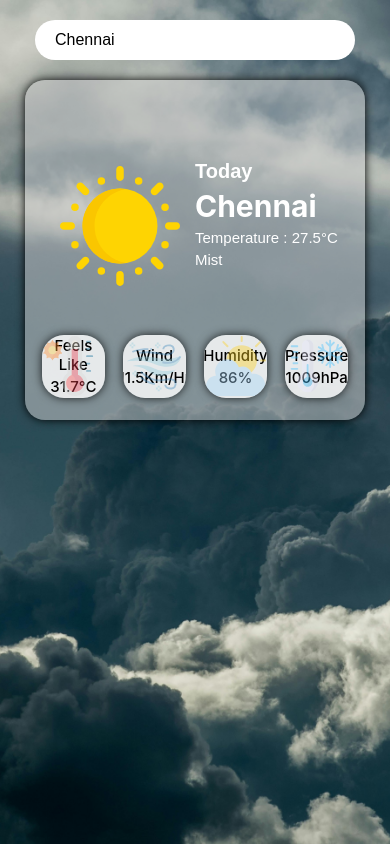
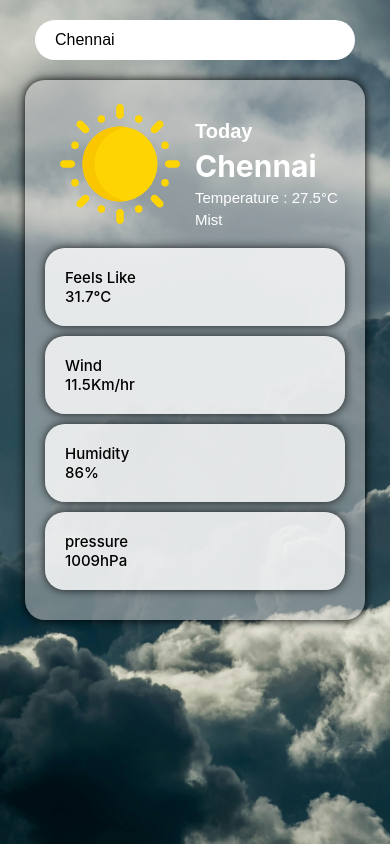
Before and after one commit to libin-98/weatherpulse, a React (Create React App) app: page / in a window 390 px wide. Built offline with nearby package versions, Linux system fonts and the light colour scheme.

Commit message:
responsive 3

```diff
--- a/src/App.css
+++ b/src/App.css
@@ -7,7 +7,8 @@
     background-size: cover;
     background-position: center;
     background-repeat: no-repeat;
-    p{
+
+    p {
         margin: 0;
     }
 
@@ -81,13 +82,14 @@
             width: 70%;
             min-width: 300px;
             background: rgba(211, 211, 211, 0.5);
-            box-shadow: 0px 0px 10px 0px  rgba(0, 0, 0, 1);
+            box-shadow: 0px 0px 10px 0px rgba(0, 0, 0, 1);
             border-radius: 20px;
             padding: 20px;
             min-height: 300px;
             display: flex;
             justify-content: flex-start;
             position: relative;
+            flex-wrap: wrap;
 
             .container-left {
                 width: 50%;
@@ -110,16 +112,20 @@
                 align-items: flex-start;
                 gap: 5px;
                 padding-top: 60px;
-                .today{
-                    font-size: clamp(1.25rem, 1.0739rem + 0.5634vw, 1.75rem);;
+
+                .today {
+                    font-size: clamp(1.25rem, 1.0739rem + 0.5634vw, 1.75rem);
+                    ;
                     font-weight: 600;
                     font-family: 'Poppins', sans-serif;
                 }
-                .main-weather{
+
+                .main-weather {
                     font-size: clamp(0.9375rem, 0.7835rem + 0.493vw, 1.375rem);
                     font-weight: 500;
                     font-family: 'Poppins', sans-serif;
                 }
+
                 .city-name {
                     color: white;
                     font-size: clamp(1.875rem, 1.4349rem + 1.4085vw, 3.125rem);
@@ -131,13 +137,17 @@
                 }
             }
 
+            .weather-responsive{
+                display: none;
+            }
+
             .weather-list {
                 position: absolute;
-                top: 75%;
+                top: 230px;
                 left: 5%;
                 width: 90%;
                 display: flex;
-                justify-content: flex-start;
+                justify-content: center;
                 align-items: center;
                 flex-direction: row;
                 gap: 6%;
@@ -148,6 +158,7 @@
 
                 .weather-item {
                     width: calc(20.5%);
+                    max-width: 200px;
                     aspect-ratio: 1;
                     /* height: 130px; */
                     border-radius: 35%;
@@ -159,14 +170,15 @@
                     padding: 20px;
                     overflow: hidden;
                     position: relative;
-                    background-color: rgba(255,255,255,0.8);
+                    background-color: rgba(255, 255, 255, 0.8);
                     box-shadow: 0px 0px 10px rgba(0, 0, 0, 0.8);
                     display: flex;
                     flex-direction: column;
                     justify-content: center;
                     align-items: center;
                     gap: 3px;
-                    img{
+
+                    img {
                         position: absolute;
                         top: 50%;
                         left: 50%;
@@ -183,3 +195,61 @@
     }
 
 }
+@media only screen and (max-width: 1600px){
+    .weather-list {
+        top: 245px  !important;
+    }
+}
+@media only screen and (max-width: 1400px){
+    .weather-list {
+        top: 260px  !important;
+    }
+}
+
+
+@media only screen and (max-width: 1200px) {
+    .weather-list {
+        display: none !important;
+    }
+    .container-left{
+        img{
+            transform: translateY(0%) !important;
+        }
+    }
+    .container-right{
+        padding-top: 20px !important;
+    }
+
+    .weather-responsive {
+        width: 100% !important;
+        display: flex !important;
+        flex-direction: row;
+        justify-content: flex-start;
+        gap: 4%;
+        flex-wrap: wrap;
+        min-height: 200px;
+        background-color:transparent;
+        margin-top: 20px;
+        .responsive-item{
+            box-sizing: border-box;
+            width: 48%;
+            padding: 20px;
+            /* height: 60px; */
+            background-color: rgba(255, 255, 255, 0.8);
+            box-shadow: 0px 0px 10px rgba(0, 0, 0, 0.8);
+            border-radius: 20px;
+            margin-bottom: 20px;
+            color: black;
+            font-size: clamp(0.9375rem, 0.7835rem + 0.493vw, 1.375rem);
+            font-weight: 500;
+        }
+
+    }
+}
+@media only screen and (max-width: 900px){
+    .responsive-item{
+        width: 100% !important;
+        margin-bottom: 10px !important;
+    }
+
+}
--- a/src/App.js
+++ b/src/App.js
@@ -1,5 +1,5 @@
 import './App.css';
-import { getData , getCityList} from './services/generalservice';
+import { getData, getCityList } from './services/generalservice';
 import { useState } from 'react';
 import { useEffect } from 'react';
 
@@ -17,7 +17,7 @@ function App() {
     geWeathertData('Chennai');
   }, [])
 
-  function geWeathertData (city)  {
+  function geWeathertData(city) {
     getData(city, 'EN').then((data) => {
       setWeatherResult(data);
       setInputValue(city)
@@ -33,21 +33,21 @@ function App() {
     // filterWeatherdata();
   }
   const fahrenheitToCelcius = (fahrenheit) => {
-    return parseFloat(((fahrenheit - 32) * 5/9).toFixed(1));
+    return parseFloat(((fahrenheit - 32) * 5 / 9).toFixed(1));
   }
 
 
-  return(
+  return (
     <div className="container-wrapper" >
       <div className="header">
-        <input type="text" value={inputValue} onChange={(e) => filterWeatherdata(e.target.value)}  onFocus={() => setCityDropdown(true)} placeholder="Search City" className='citySearch'/>
-        {cityDropdown && cityList.length > 0?(
+        <input type="text" value={inputValue} onChange={(e) => filterWeatherdata(e.target.value)} onFocus={() => setCityDropdown(true)} placeholder="Search City" className='citySearch' />
+        {cityDropdown && cityList.length > 0 ? (
           <div className="city-dropdown">
             {cityList.map((city) => (
               <p className='city-item' onClick={() => geWeathertData(city)}>{city}</p>
             ))}
           </div>
-        ):  null}
+        ) : null}
         {/* <button type="button" onClick={() => geWeathertData('chennai')}>SEARCH</button> */}
       </div>
       <div className="container">
@@ -56,7 +56,7 @@ function App() {
             <div className="container-left">
               {/* <img src='icons/rain.svg' alt='rain'></img>z  */}
               {/* <img src='icons/storm.svg' alt='storm'></img> */}
-              <img src='icons/sun.svg'  alt='sun'></img>
+              <img src='icons/sun.svg' alt='sun'></img>
               {/* <img src='icons/thunder-storm.svg' alt='thunder-storm'></img> */}
             </div>
             <div className="container-right">
@@ -64,19 +64,26 @@ function App() {
               <h2 className='city-name'>{weatherResult.name}</h2>
               <p className='main-weather'>Temperature : {fahrenheitToCelcius(weatherResult.main.temp)}&deg;C</p>
               <p className='main-weather'>{weatherResult.weather[0].main}</p>
-              {/* <p>{weatherResult.weather[0].description}</p> */}
+            </div>
+            <div className='weather-responsive'>
+              <div className='responsive-item'>
+                <p>Feels Like</p>
+                <p>{fahrenheitToCelcius(weatherResult.main.feels_like)}&deg;C</p>
+              </div>
+              <div className='responsive-item'>
+                <p>Wind</p>
+                <p>{weatherResult.wind.speed}Km/hr</p>
+              </div>
+              <div className='responsive-item'>
+                <p>Humidity</p>
+                <p>{weatherResult.main.humidity}%</p>
+              </div>
+              <div className='responsive-item'>
+                <p>pressure</p>
+                <p>{weatherResult.main.pressure}hPa</p>
               </div>
 
-
-
-            {/* <h2 className='city-name'>{weatherResult.name}</h2>
-            <p>Temperature : {weatherResult.main.temp}</p>
-            <p>Pressure : {weatherResult.main.pressure}</p>
-            <p>Humidity : {weatherResult.main.humidity}%</p>
-            <h3>Weather</h3>
-            <p>{weatherResult.weather[0].main}</p>
-            <p>{weatherResult.weather[0].description}</p> */}
-
+            </div>
             <ul className='weather-list'>
               <li className='weather-item'>
                 Feels Like
```
Lines whose indentation alone changed are shown as unchanged.
